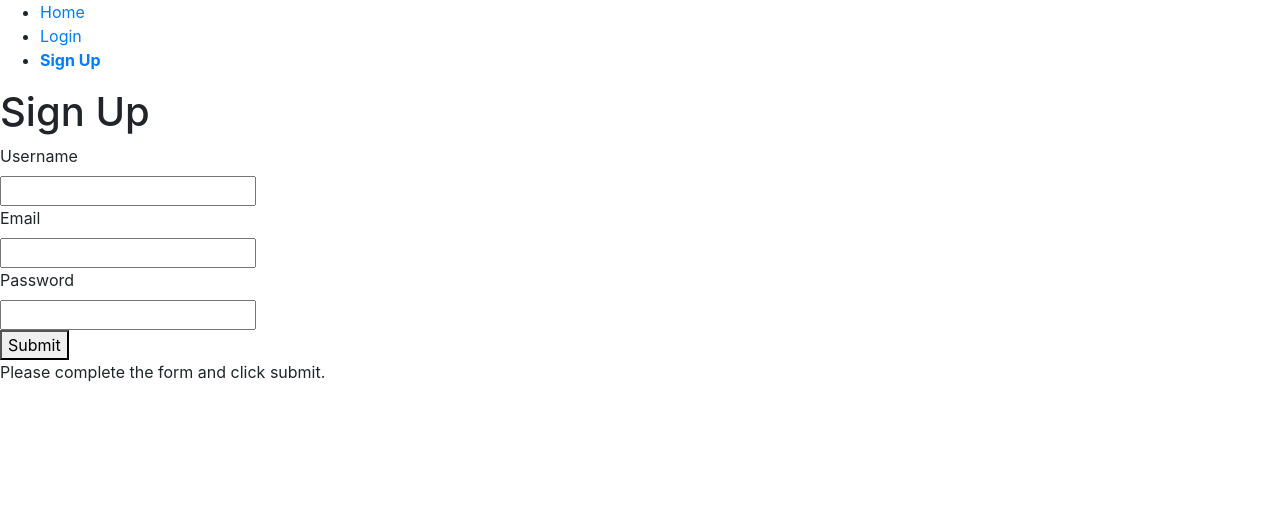
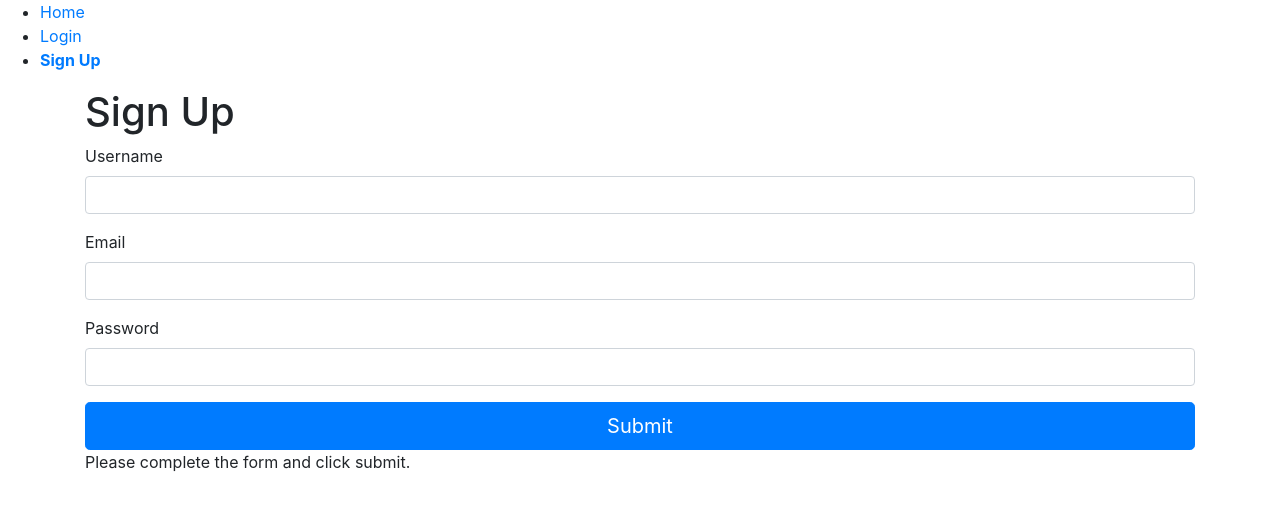
Before and after one commit to irvinek01/project-chromesthesia, a React (Create React App) app in the folder client/: page /signup in a window 1280 px wide. Shown: the top 510 px of the page. Built offline with nearby package versions, Linux system fonts and the light colour scheme; no server answers.

Commit message:
created a login and sign up component

```diff
--- a/client/src/components/LoginPage/index.js
+++ b/client/src/components/LoginPage/index.js
@@ -1,6 +1,7 @@
 import { useState } from "react";
 import { useAuth } from "../../util/auth";
 import useLoginRedirect from "../../util/useLoginRedirect";
+import { Form, Button, Container } from "react-bootstrap";
 
 function LoginPage() {
   const auth = useAuth();
@@ -26,35 +27,37 @@ function LoginPage() {
     : auth.error || "Please complete the form and click submit.";
 
   return (
-    <>
-      <h1>Login</h1>
-      <form onSubmit={handleSubmit}>
-        <label htmlFor="email">Email</label>
-        <br />
-        <input
+    <Container>
+      <div className="Login">
+        <h1>Log-In</h1>
+        <Form onSubmit={handleSubmit}>
+          <Form.Group size="lg" controlId="email">
+            <Form.Label>Email</Form.Label>
+            <Form.Control
               id="email"
               type="email"
               disabled={auth.pending}
               value={email}
               onChange={(e) => setEmail(e.target.value.trim())}
             />
-        <br />
-        <label htmlFor="password">Password</label>
-        <br />
-        <input
+          </Form.Group>
+          <Form.Group size="lg" controlId="password">
+            <Form.Label>Password</Form.Label>
+            <Form.Control
               id="password"
               type="password"
               disabled={auth.pending}
               value={password}
               onChange={(e) => setPassword(e.target.value.trim())}
             />
-        <br />
-        <button type="submit" disabled={auth.pending}>
+          </Form.Group>
+          <Button block size="lg" type="submit" disabled={auth.pending}>
             {auth.pending ? "⌛" : "Submit"}
-        </button>
-      </form>
+          </Button>
           <p>{message}</p>
-    </>
+        </Form>
+      </div>
+    </Container>
   );
 }
 
--- a/client/src/components/SignupPage/index.js
+++ b/client/src/components/SignupPage/index.js
@@ -1,6 +1,7 @@
 import { useState } from "react";
 import { useAuth } from "../../util/auth";
 import useLoginRedirect from "../../util/useLoginRedirect";
+import { Form, Button, Container } from "react-bootstrap";
 
 function SignupPage() {
   const auth = useAuth();
@@ -33,45 +34,47 @@ function SignupPage() {
     : auth.error || "Please complete the form and click submit.";
 
   return (
-    <>
+    <Container>
+      <div className="signup">
         <h1>Sign Up</h1>
-      <form onSubmit={handleSubmit}>
-        <label htmlFor="username">Username</label>
-        <br />
-        <input
-          id="username"
+        <Form onSubmit={handleSubmit}>
+          <Form.Group size="lg" controlId="signup-username">
+            <Form.Label>Username</Form.Label>
+            <Form.Control
+              id="signup-username"
               type="text"
               disabled={auth.pending}
               value={username}
               onChange={(e) => setUsername(e.target.value.trim())}
             />
-        <br />
-        <label htmlFor="email">Email</label>
-        <br />
-        <input
-          id="email"
+          </Form.Group>
+          <Form.Group size="lg" controlId="signup-email">
+            <Form.Label>Email</Form.Label>
+            <Form.Control
+              id="signup-email"
               type="email"
               disabled={auth.pending}
               value={email}
               onChange={(e) => setEmail(e.target.value.trim())}
             />
-        <br />
-        <label htmlFor="password">Password</label>
-        <br />
-        <input
-          id="password"
+          </Form.Group>
+          <Form.Group size="lg" controlId="signup-password">
+            <Form.Label>Password</Form.Label>
+            <Form.Control
+              id="signup-password"
               type="password"
               disabled={auth.pending}
               value={password}
               onChange={(e) => setPassword(e.target.value.trim())}
             />
-        <br />
-        <button type="submit" disabled={auth.pending}>
+          </Form.Group>
+          <Button block size="lg" type="submit" disabled={auth.pending}>
             {auth.pending ? "⌛" : "Submit"}
-        </button>
-      </form>
+          </Button>
           <p>{message}</p>
-    </>
+        </Form>
+      </div>
+    </Container>
   );
 }
 
```
Lines whose indentation alone changed are shown as unchanged.
